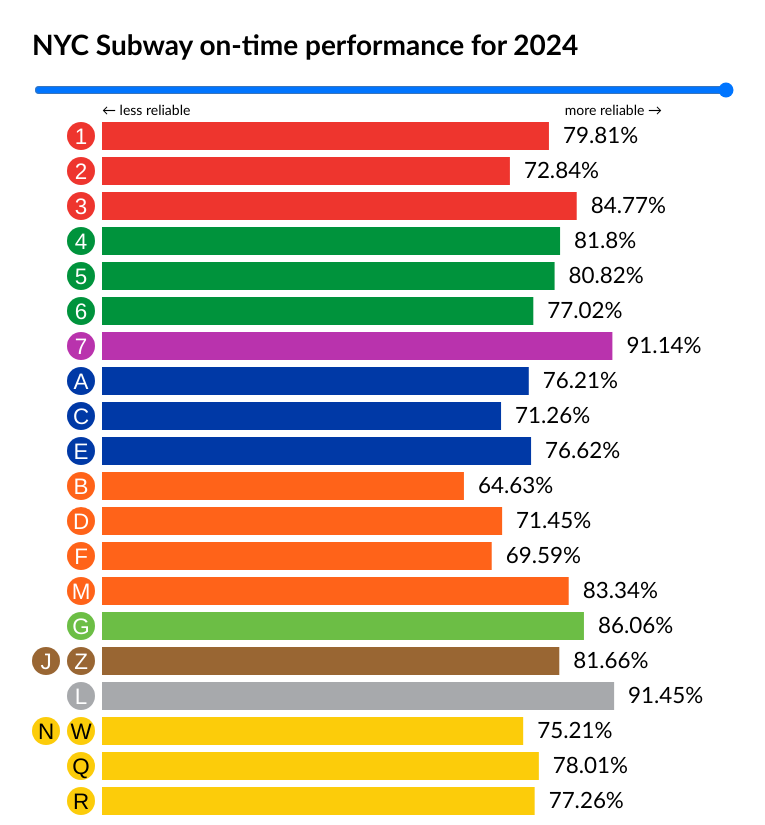
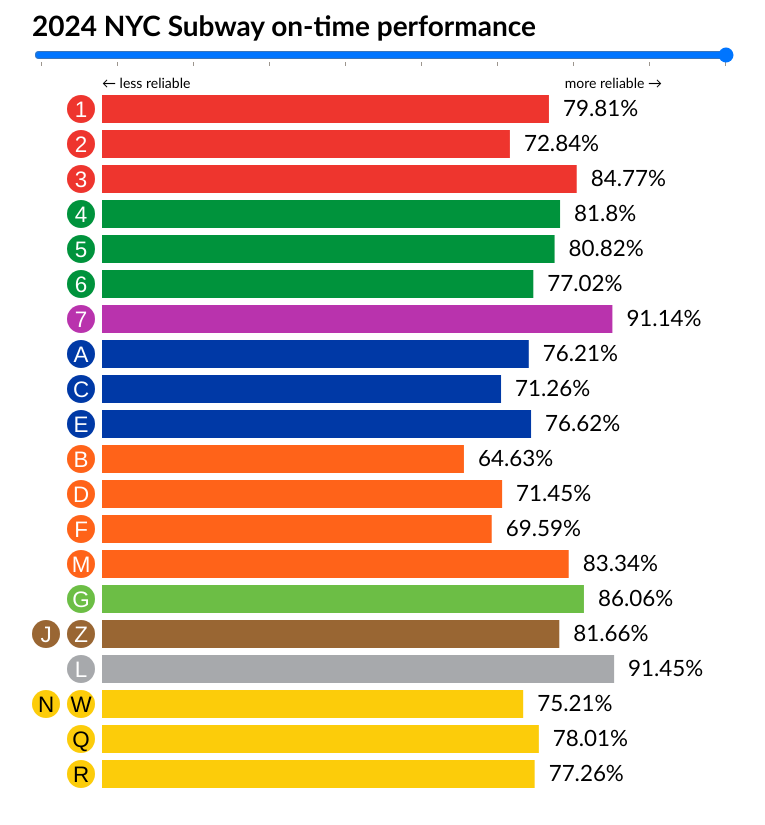
Before and after one commit to jessechen/subpar, a SvelteKit app: page / in a window 1280 px wide. Shown: the whole page, without its empty margins (258-1023 px from the left). After the commit the page ends 800 px from the top, so only its background shows below. Built offline with nearby package versions, Linux system fonts and the light colour scheme.

Commit message:
Add tick marks to year slider

```diff
--- a/src/routes/+page.svelte
+++ b/src/routes/+page.svelte
@@ -71,8 +71,20 @@
 </svelte:head>
 <main>
     <header>
-        <h1>NYC Subway on-time performance for {year}</h1>
-        <input class="slider" type="range" id="year" min={initialYear} max="2024" bind:value={year}/>
+        <h1>{year} NYC Subway on-time performance</h1>
+        <input class="slider" type="range" id="year" min={initialYear} max="2024" bind:value={year} list="years"/>
+        <datalist id="years">
+            <option value="2015"></option>
+            <option value="2016"></option>
+            <option value="2017"></option>
+            <option value="2018"></option>
+            <option value="2019"></option>
+            <option value="2020"></option>
+            <option value="2021"></option>
+            <option value="2022"></option>
+            <option value="2023"></option>
+            <option value="2024"></option>
+        </datalist>
         <aside class="legend">
             <p class="left-legend">← less reliable</p>
             <p class="right-legend">more reliable →</p>
@@ -98,10 +110,13 @@
 
     h1 {
         font-size: 28px;
+        margin: 0;
     }
 
     .slider {
         width: 100%;
+        cursor: grab;
+        margin-bottom: 8px;
     }
 
     .legend {
```
